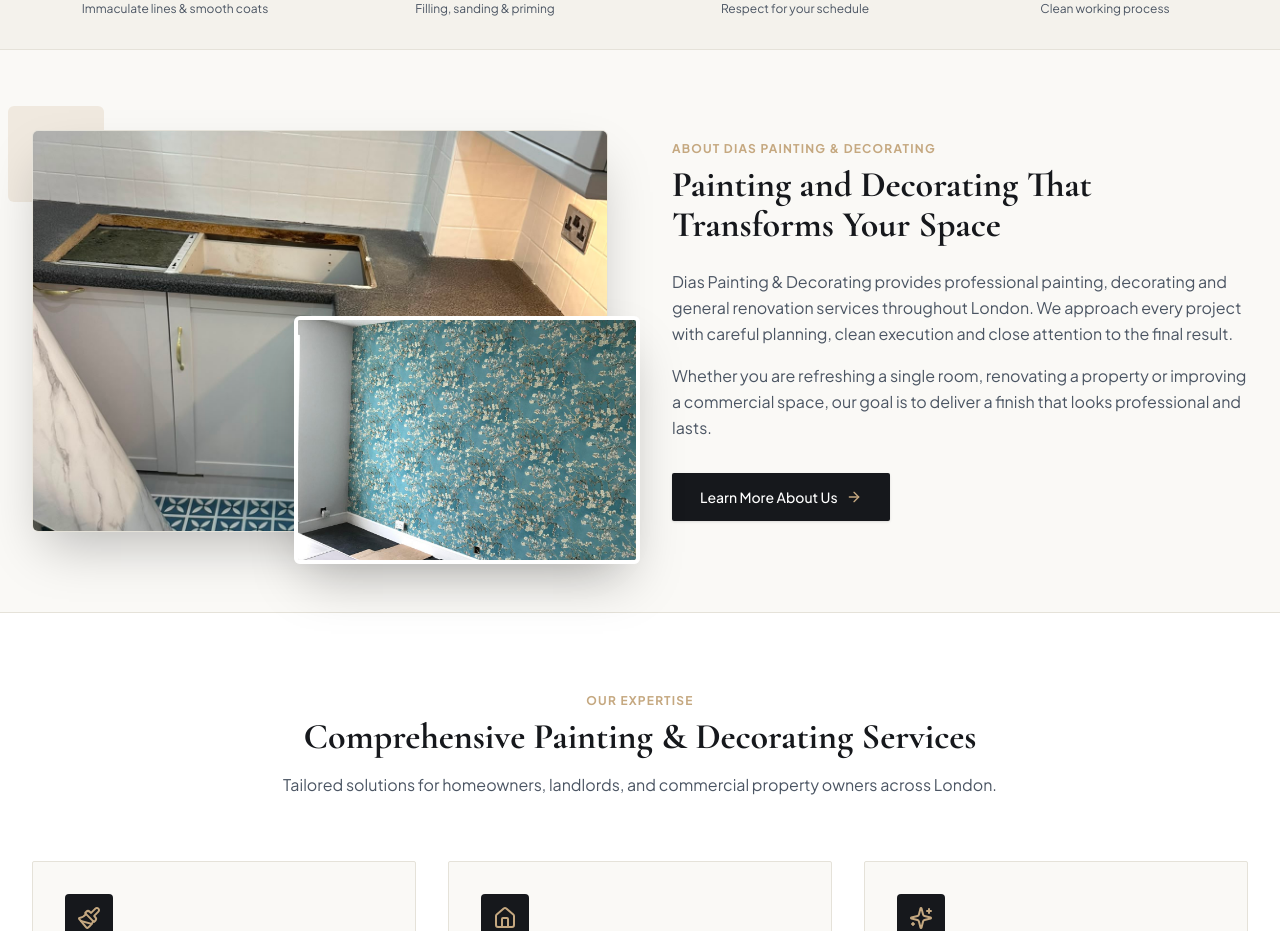
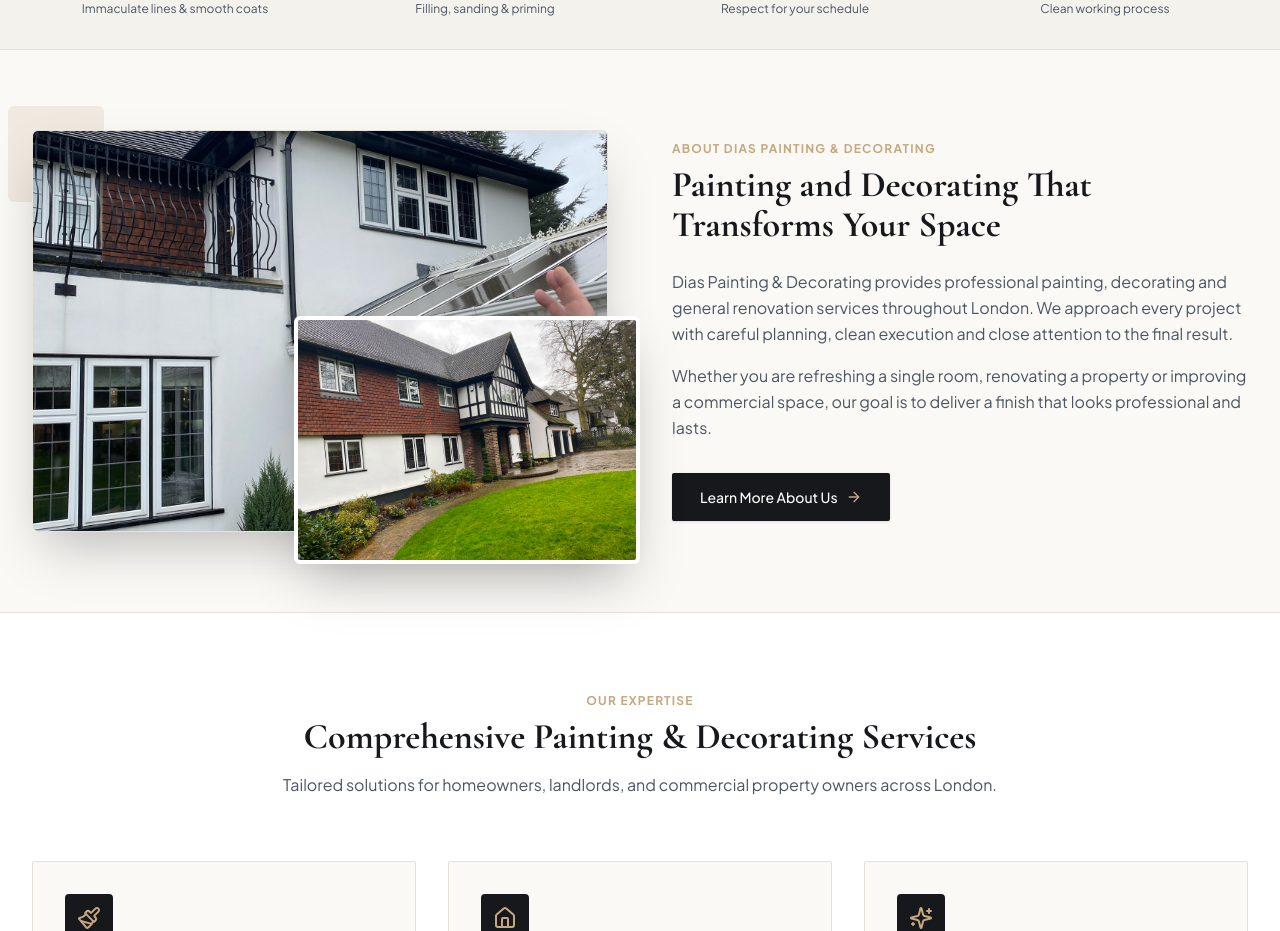
Before and after one commit to joabedev123-alt/dias-painting-decorating, a React (Vite) app: page / in a window 1280 px wide. Shown: the part 840-1771 px from the top of the page. Built offline with nearby package versions, Linux system fonts and the light colour scheme.

Commit message:
fix: atualizar fotos das secoes About Preview e Commercial Decorating

```diff
--- a/src/data/servicesData.ts
+++ b/src/data/servicesData.ts
@@ -82,7 +82,7 @@ export const SERVICES_DATA: ServiceItem[] = [
       'Landlord & property manager pre-tenancy refreshes',
       'Clean & compliant working environment'
     ],
-    image: '/Fotos 02/WhatsApp Image 2026-08-05 at 19.19.37.jpeg'
+    image: '/Fotos 02/WhatsApp Image 2026-08-05 at 19.20.12 (2).jpeg'
   },
   {
     id: 'surface-preparation',
--- a/src/pages/Home.tsx
+++ b/src/pages/Home.tsx
@@ -146,7 +146,7 @@ export const Home: React.FC = () => {
             <div className="lg:col-span-6 relative">
               <div className="relative z-10 rounded-md overflow-hidden shadow-2xl border border-brand-border">
                 <img
-                  src="/Fotos 02/WhatsApp Image 2026-08-05 at 19.18.43.jpeg"
+                  src="/Fotos 02/WhatsApp Image 2026-08-05 at 19.20.11 (2).jpeg"
                   alt="Beautiful interior decorating in London"
                   className="w-full h-[400px] object-cover"
                 />
@@ -155,7 +155,7 @@ export const Home: React.FC = () => {
               {/* Secondary Overlapping Image */}
               <div className="hidden sm:block absolute -bottom-8 -right-8 z-20 w-3/5 rounded-md overflow-hidden shadow-2xl border-4 border-white">
                 <img
-                  src="/Fotos 01/WhatsApp Image 2026-08-05 at 19.01.13.jpeg"
+                  src="/Fotos 02/WhatsApp Image 2026-08-05 at 19.20.10.jpeg"
                   alt="Luxury wallpaper installation detail"
                   className="w-full h-[240px] object-cover"
                 />
```
Also changed, not shown: 1 other file (tests, documents, lock files or other folders).
